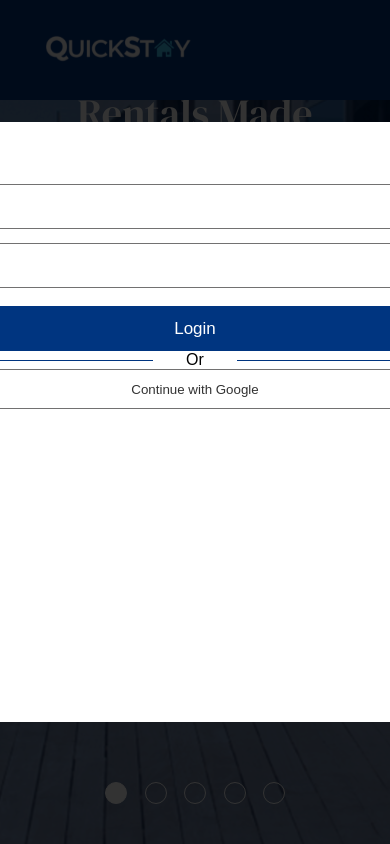
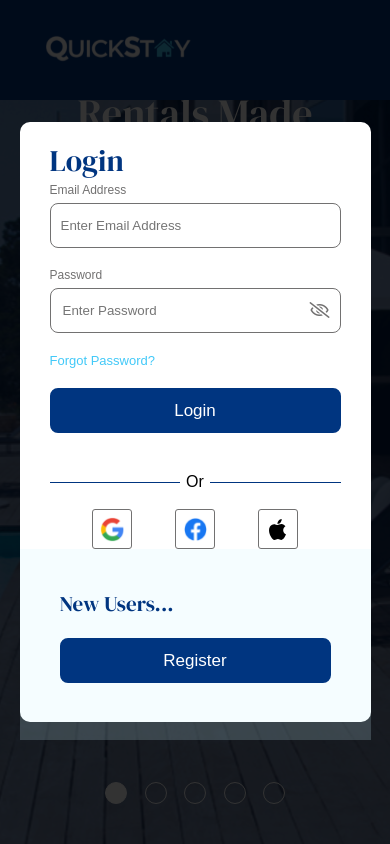
Before and after one commit to theajstars/quickstay, a React (Create React App) app: page / in a window 390 px wide. Shown: the top 844 px of the page. Built offline with nearby package versions, Linux system fonts and the light colour scheme.

Commit message:
Finished Login section on Auth component

```diff
--- a/src/Assets/CSS/Auth.css
+++ b/src/Assets/CSS/Auth.css
@@ -37,3 +37,61 @@
   background-color: var(--white-primary);
   color: var(--blue-primary);
 }
+
+@media screen and (max-width: 950px) {
+  div.auth-container {
+    width: 90vw;
+    margin-left: -45vw;
+  }
+}
+
+@media screen and (max-width: 750px) {
+  div.login-container-left-container {
+    flex-direction: column;
+    padding-top: 18px;
+  }
+  span.auth-container-header {
+    font-size: 30px;
+    margin-bottom: 2px;
+  }
+  div.social-login-buttons {
+    display: none;
+  }
+  div.small-social-login-buttons {
+    display: flex !important;
+    flex-direction: row;
+    justify-content: space-evenly;
+    box-sizing: border-box;
+  }
+  button.small-social-login-button {
+    width: 40px;
+    height: 40px;
+    display: flex;
+    align-items: center;
+    justify-content: center;
+    background-color: var(--white-primary);
+    border-radius: 3px;
+    border: 0.2pt solid var(--gray-secondary);
+    cursor: pointer;
+  }
+  button.small-social-login-button:hover {
+    opacity: 0.8;
+  }
+  img.small-social-login-button-icon {
+    width: 25px;
+    height: 25px;
+  }
+  img.login-rafiki-image {
+    display: none;
+  }
+  div.login-subtext {
+    display: none;
+  }
+  span.auth-container-sub-header {
+    padding: 0px;
+    margin-bottom: 20px;
+  }
+  div.login-container-right {
+    box-sizing: border-box;
+  }
+}
--- a/src/Assets/CSS/Login.css
+++ b/src/Assets/CSS/Login.css
@@ -1,15 +1,31 @@
 .login-container {
   width: 100%;
+  height: 100%;
+}
+.login-container-left-container {
+  width: 100%;
+  height: 100%;
+  align-items: center;
 }
 .login-container-left {
+  width: 100%;
   padding: 0px 30px;
+  height: 500px;
+  justify-content: space-between;
+  box-sizing: border-box;
 }
 .auth-container-header {
   font-family: "DM Serif Display", sans-serif;
   color: var(--blue-primary);
   font-size: 35px;
 }
+.login-container-form {
+  height: 250px;
+  justify-content: space-between;
+}
 .auth-input-container {
+  justify-content: space-between;
+  height: 65px;
 }
 .auth-input-label {
   color: var(--gray-secondary);
@@ -58,13 +74,19 @@
 .or-social-row {
   justify-content: space-between;
   align-items: center;
+  margin-top: 40px;
 }
 .or-rule {
   width: 45%;
   height: 0px;
   border-bottom: 1px solid var(--blue-primary);
 }
+.small-social-login-buttons {
+  display: none !important;
+}
 .social-login-buttons {
+  height: 150px;
+  justify-content: space-between;
 }
 .social-login-button {
   width: 100%;
@@ -86,7 +108,7 @@
   float: left;
   padding-left: 50px;
   box-sizing: border-box;
-  width: 100%;
+  width: 50%;
   text-align: left;
   display: flex;
   justify-content: flex-start;
@@ -95,3 +117,32 @@
 .social-login-button-icon {
   height: 25px;
 }
+
+/* Login container right side */
+.login-container-right {
+  background: rgba(203, 242, 255, 0.2);
+  height: 100%;
+  width: 100%;
+  padding: 40px;
+}
+.auth-container-sub-header {
+  font-family: "DM Serif Display", sans-serif;
+  color: var(--blue-primary);
+  font-size: 21px;
+  box-sizing: border-box;
+  padding-top: 70px;
+}
+
+.login-rafiki-image-container {
+  width: 100%;
+  text-align: center;
+}
+.login-rafiki-image {
+  width: 70%;
+}
+.login-subtext {
+  color: var(--gray-secondary);
+  font-size: 13px;
+  line-height: 19px;
+  margin-bottom: 40px;
+}
--- a/src/Components/Auth/Login.js
+++ b/src/Components/Auth/Login.js
@@ -1,14 +1,20 @@
+import { useState } from "react";
+
 import GoogleSocialIcon from "../../Assets/IMG/Icons/GoogleSocialIcon.svg";
 import FacebookSocialIcon from "../../Assets/IMG/Icons/FacebookSocialIcon.svg";
 import AppleSocialIcon from "../../Assets/IMG/Icons/AppleSocialIcon.svg";
 
+import LoginRafikiImage from "../../Assets/IMG/LoginRafiki.svg";
+
 export default function Login({ passRoute }) {
+  const [passwordIsPassword, setPasswordIsPassword] = useState(true);
   return (
     <div className="login-container">
+      <div className="login-container-left-container flex-row">
         <div className="login-container-left flex-column">
           <span className="auth-container-header">Login</span>
 
-        <div className="login-container-form">
+          <div className="login-container-form flex-column">
             <div className="auth-input-container flex-column">
               <span className="auth-input-label">Email Address</span>
               <input
@@ -21,12 +27,22 @@ export default function Login({ passRoute }) {
               <span className="auth-input-label">Password</span>
               <div className="auth-input-password-container flex-row">
                 <input
-                type="password"
+                  type={`${passwordIsPassword ? "password" : "text"}`}
                   placeholder="Enter Password"
                   className="auth-input-password"
                 />
-              <span className="auth-input-password-icon">
+                <span
+                  className="auth-input-password-icon"
+                  //   Toggle Password field input type
+                  onClick={() => {
+                    setPasswordIsPassword(!passwordIsPassword);
+                  }}
+                >
+                  {passwordIsPassword ? (
                     <i className="far fa-eye-slash"></i>
+                  ) : (
+                    <i className="far fa-eye"></i>
+                  )}
                 </span>
               </div>
             </div>
@@ -40,6 +56,31 @@ export default function Login({ passRoute }) {
               <span className="or-social-text">Or</span>
               <div className="or-rule"></div>
             </div>
+            <br />
+
+            <div className="small-social-login-buttons flex-row">
+              <button className="small-social-login-button flex-row">
+                <img
+                  src={GoogleSocialIcon}
+                  alt=""
+                  className="small-social-login-button-icon"
+                />
+              </button>
+              <button className="small-social-login-button flex-row">
+                <img
+                  src={FacebookSocialIcon}
+                  alt=""
+                  className="small-social-login-button-icon"
+                />
+              </button>
+              <button className="small-social-login-button flex-row">
+                <img
+                  src={AppleSocialIcon}
+                  alt=""
+                  className="small-social-login-button-icon"
+                />
+              </button>
+            </div>
             <div className="social-login-buttons flex-column">
               <button className="social-login-button flex-row">
                 <div className="social-login-button-icon-container">
@@ -51,7 +92,40 @@ export default function Login({ passRoute }) {
                 </div>
                 Continue with Google
               </button>
+              <button className="social-login-button flex-row">
+                <div className="social-login-button-icon-container">
+                  <img
+                    src={FacebookSocialIcon}
+                    alt=""
+                    className="social-login-button-icon"
+                  />
                 </div>
+                Continue with Facebook
+              </button>
+              <button className="social-login-button flex-row">
+                <div className="social-login-button-icon-container">
+                  <img
+                    src={AppleSocialIcon}
+                    alt=""
+                    className="social-login-button-icon"
+                  />
+                </div>
+                Continue with Apple
+              </button>
+            </div>
+          </div>
+        </div>
+        <div className="login-container-right flex-column">
+          <span className="auth-container-sub-header">New Users...</span>
+          <div className="login-rafiki-image-container">
+            <img src={LoginRafikiImage} alt="" className="login-rafiki-image" />
+          </div>
+          <div className="login-subtext">
+            Create a QuickStay account to manage bookings, connect with owners
+            and book a place faster next time. Property owners can also register
+            here to create a listing.
+          </div>
+          <button className="auth-button-default">Register</button>
         </div>
       </div>
     </div>
```
Also changed, not shown: src/Assets/IMG/LoginRafiki.svg (added). Lines whose indentation alone changed are shown as unchanged.
